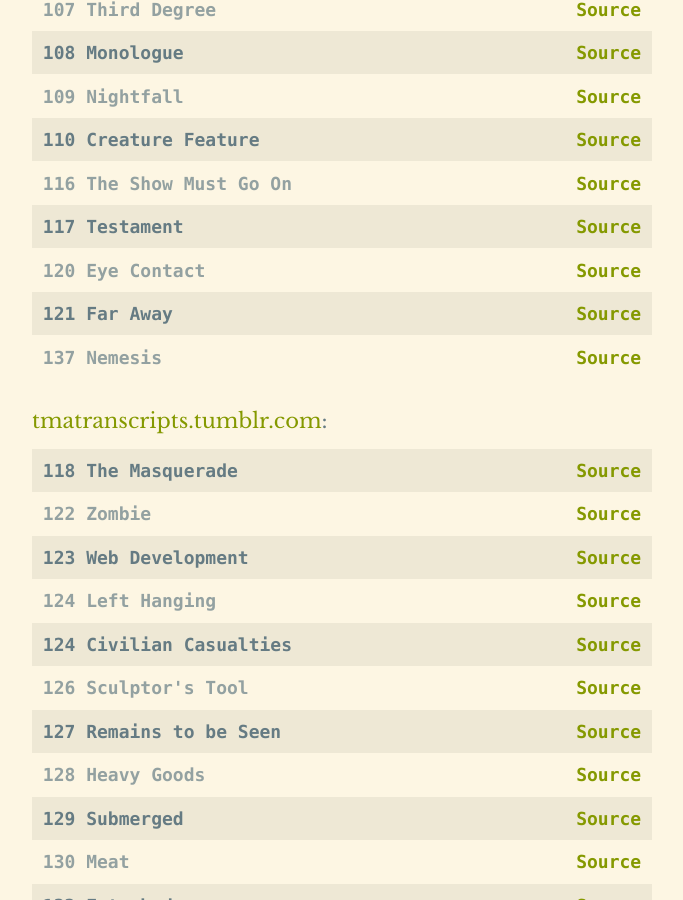
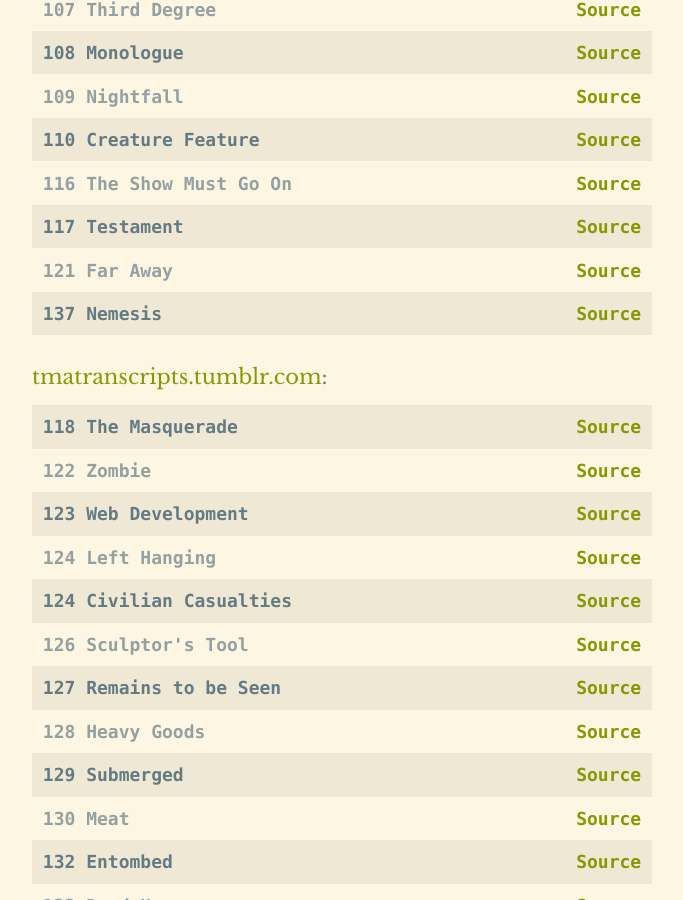
Before and after one commit to Snarp/magnus_archives_transcripts, a Jekyll site: the page built from sources.html, in a window 1280 px wide and 900 px high, scrolled down 1026 px. Shown: the whole window, without its empty margins (298-981 px from the left). Built offline with Jekyll 4.4.1, drawn with Linux system fonts in a browser that asks for light colours; some web fonts are replaced.

Commit message:
[Savescum auto-commit.]

```diff
--- a/sources.html
+++ b/sources.html
@@ -66,9 +66,6 @@ sources:
     url: https://snarp.tumblr.com/
   - number: '117'
     title: Testament
-    url: https://snarp.tumblr.com/
-  - number: '120'
-    title: Eye Contact
     url: https://snarp.tumblr.com/
   - number: '121'
     title: Far Away
```
Also changed, not shown: _posts/2019-07-11-144.md (+2 -2 lines).
